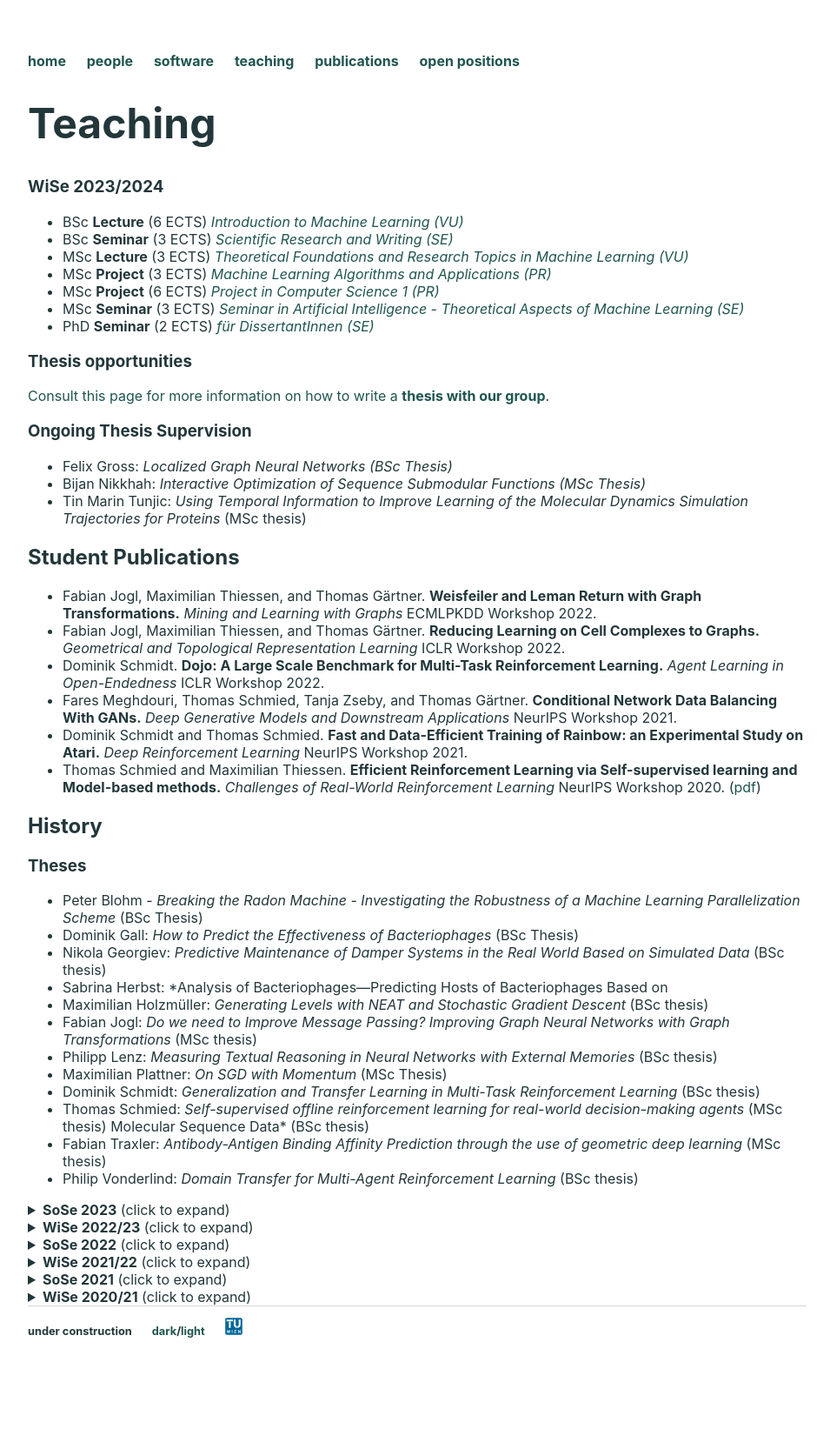
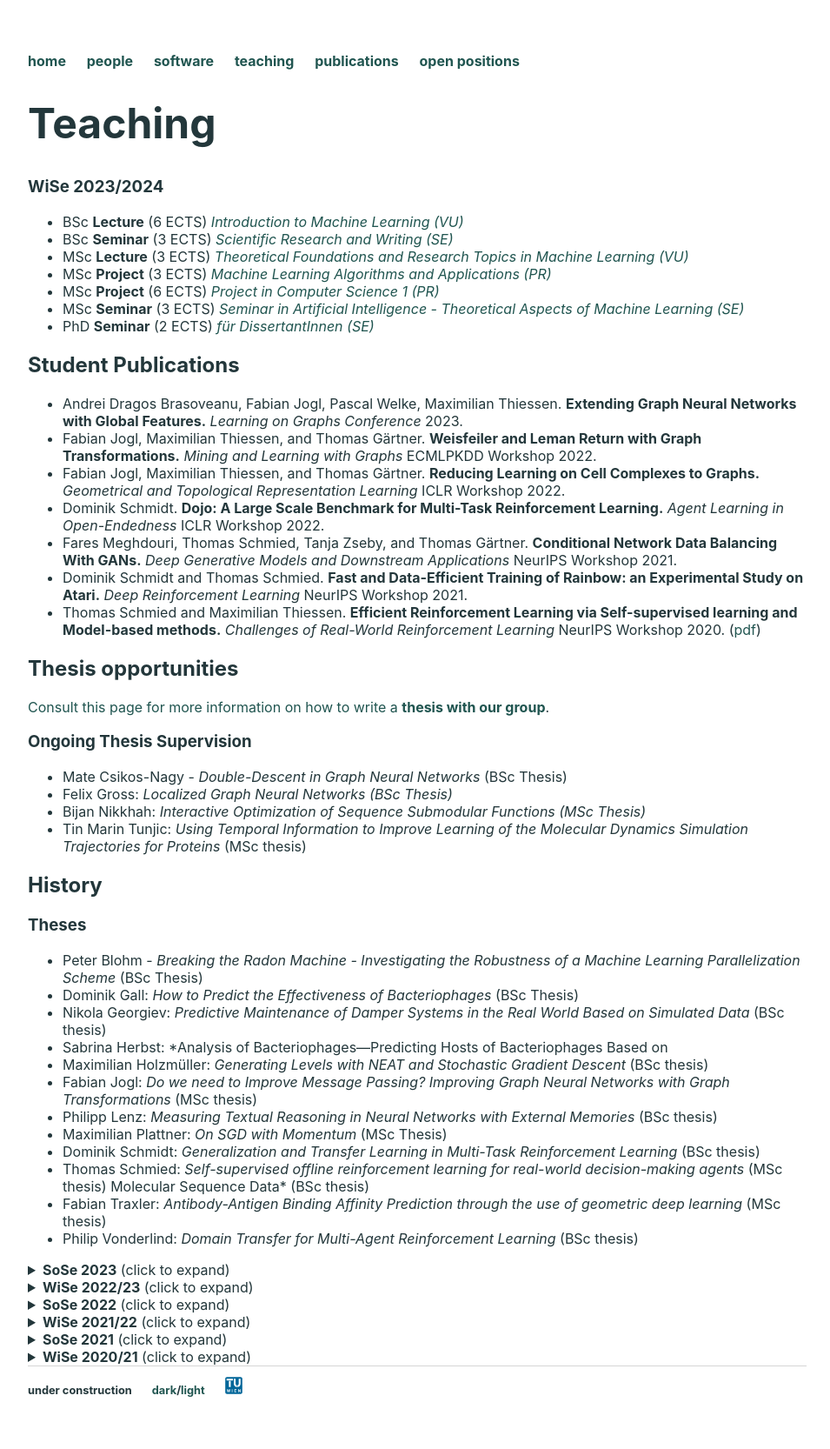
Before and after one commit to ml-tuw/ml-tuw.github.io, a Jekyll site: the page built from teaching/index.md, in a window 1280 px wide. Shown: the whole page at 87% size, without its empty margins (160-1115 px from the left). Built offline with Jekyll 4.4.1, drawn with Linux system fonts in a browser that asks for light colours; before the commit the page ends 1598 px from its top, so only the background shows below that.

Commit message:
add theses

```diff
--- a/teaching/index.md
+++ b/teaching/index.md
@@ -15,20 +15,9 @@ title: Teaching
 </ul>
 
 
-
-### Thesis opportunities
-
-<a href="./ws2324/thesis.html">Consult this page for more information on how to write a <b>thesis with our group</b></a>.
-
-### Ongoing Thesis Supervision
-
- <!-- - Andrei Brasoveanu: ** -->
- - Felix Gross: *Localized Graph Neural Networks (BSc Thesis)*
- - Bijan Nikkhah: *Interactive Optimization of Sequence Submodular Functions (MSc Thesis)*
- - Tin Marin Tunjic: *Using Temporal Information to Improve Learning of the Molecular Dynamics Simulation Trajectories for Proteins* (MSc thesis)
-
 ## Student Publications
 
+ - Andrei Dragos Brasoveanu, Fabian Jogl, Pascal Welke, Maximilian Thiessen. **Extending Graph Neural Networks with Global Features.** _Learning on Graphs Conference_ 2023.
  - Fabian Jogl, Maximilian Thiessen, and Thomas Gärtner. **Weisfeiler and Leman Return with Graph Transformations.** _Mining and Learning with Graphs_ ECMLPKDD Workshop 2022.
  - Fabian Jogl, Maximilian Thiessen, and Thomas Gärtner. **Reducing Learning on Cell Complexes to Graphs.** _Geometrical and Topological Representation Learning_ ICLR Workshop 2022.
  - Dominik Schmidt. **Dojo: A Large Scale Benchmark for Multi-Task Reinforcement Learning.** _Agent Learning in Open-Endedness_ ICLR Workshop 2022.
@@ -36,6 +25,18 @@ title: Teaching
  - Dominik Schmidt and Thomas Schmied. **Fast and Data-Efficient Training of Rainbow: an Experimental Study on Atari.** _Deep Reinforcement Learning_ NeurIPS Workshop 2021.
  - Thomas Schmied and Maximilian Thiessen. **Efficient Reinforcement Learning via Self-supervised learning and Model-based methods.** _Challenges of Real-World Reinforcement Learning_ NeurIPS Workshop 2020. ([pdf](https://maxthiessen.ml/publication/schmied2020efficient/schmied2020efficient.pdf))
 
+
+## Thesis opportunities
+
+<a href="./ws2324/thesis.html">Consult this page for more information on how to write a <b>thesis with our group</b></a>.
+
+### Ongoing Thesis Supervision
+
+ <!-- - Andrei Brasoveanu: ** -->
+ - Mate Csikos-Nagy - *Double-Descent in Graph Neural Networks* (BSc Thesis)
+ - Felix Gross: *Localized Graph Neural Networks (BSc Thesis)*
+ - Bijan Nikkhah: *Interactive Optimization of Sequence Submodular Functions (MSc Thesis)*
+ - Tin Marin Tunjic: *Using Temporal Information to Improve Learning of the Molecular Dynamics Simulation Trajectories for Proteins* (MSc thesis)
 
 
 ## History
```
